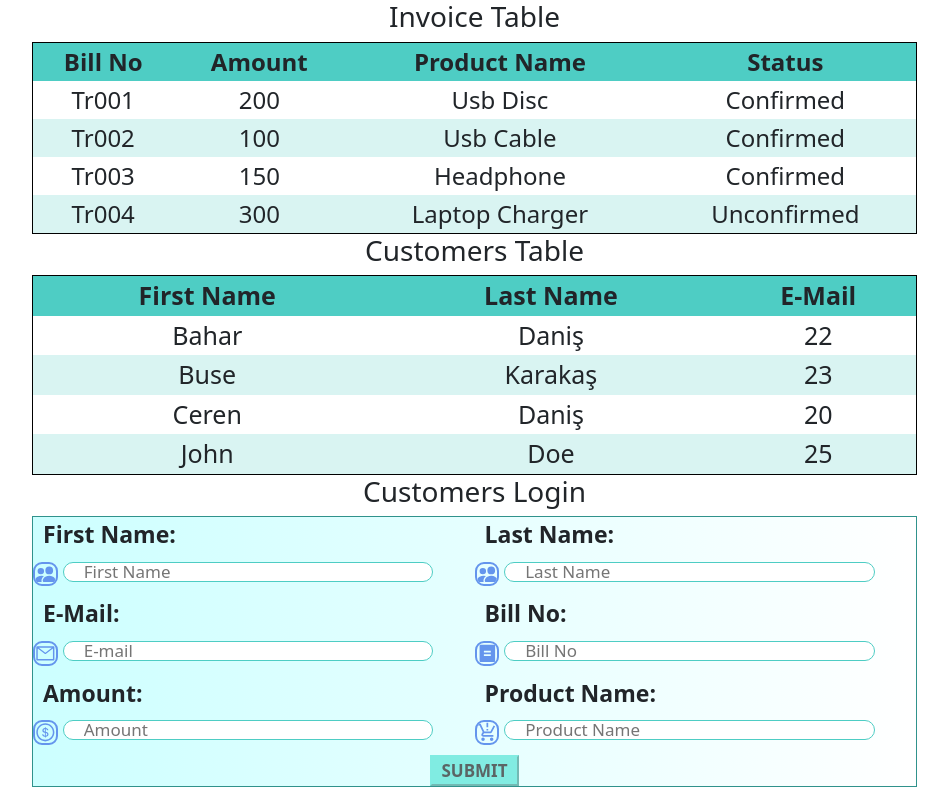
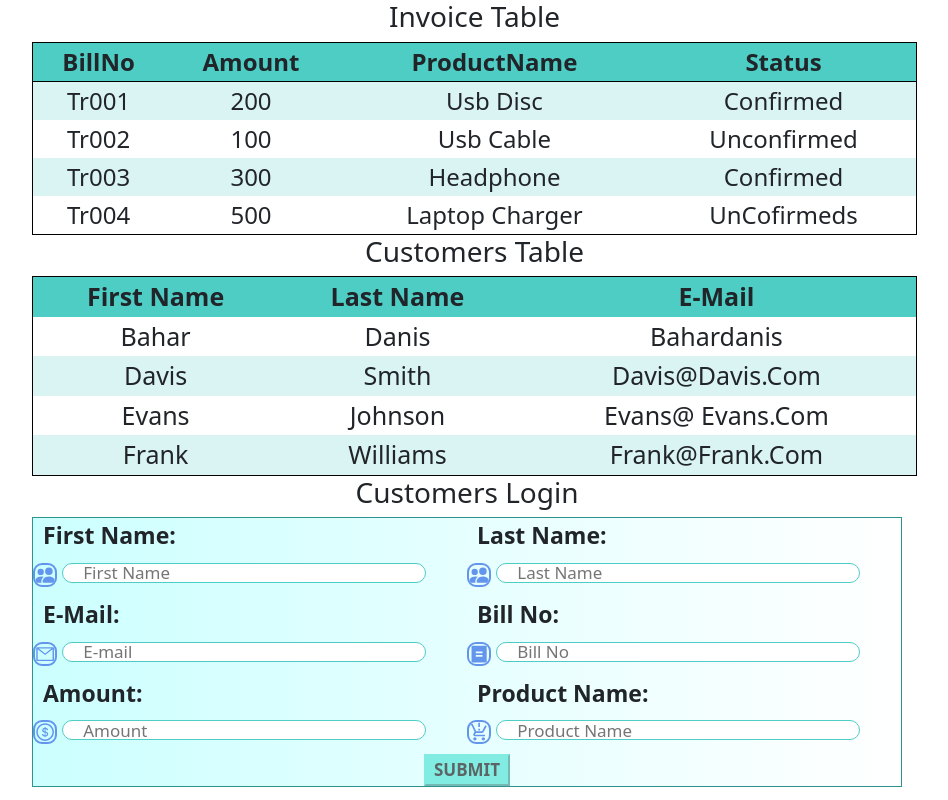
Before and after one commit to bahardns/my-app, a React (Create React App) app: page / in a window 1280 px wide. Shown: the whole page, without its empty margins (173-1121 px from the left). Built offline with nearby package versions, Linux system fonts and the light colour scheme.

Commit message:
data updated  with object

```diff
--- a/src/App.jsx
+++ b/src/App.jsx
@@ -1,8 +1,9 @@
-import React, { useEffect, useState } from 'react';
+// import React, { useEffect, useState } from 'react';
 import Invoice from './components/invoice/index.jsx';
 import Customers from './components/customers/index.jsx';
 import './App.css';
 import Formvalidate from './components/customersform/index.jsx';
+
 
 function App() {
   return (
--- a/src/components/customers/index.jsx
+++ b/src/components/customers/index.jsx
@@ -1,6 +1,12 @@
 import  styles  from "./styles.module.scss";
 import React, { Component } from 'react';
+import {userInfos, headNames} from '../../mock/listingData';
+
 class Customers extends Component {
+    constructor() {
+        super();
+        this.state={}
+    }
 
     render() {
         return (
@@ -8,36 +14,30 @@ class Customers extends Component {
             <div className={styles.container}>
                 <h3>customers table</h3>
                         <table  className={styles.customersTable}>
-                            <tr>
-                                <th>first name</th>
-                                <th>last name</th>
-                                <th>E-mail</th>
-                            </tr>
-                            <tr>
-                                <td>bahar</td>
-                                <td>daniş</td>
-                                <td>22</td>
+                        {
+                            headNames.map((item)=>(
+                                <tr>
+                                    {item.userHead.map((elem)=>(
+                                        <th>{elem}</th>
+                                    ))}
                                 </tr>
-                            <tr>
-                                <td>buse</td>
-                                <td>karakaş</td>
-                                <td>23</td>
-                            </tr>
-                            <tr>
-                                <td>Ceren</td>
-                                <td>daniş</td>
-                                <td>20</td></tr>
+
+                            ) )}
+                                {userInfos.map((item)=>
+                                (
                                 <tr>
-                                <td>john</td>
-                                <td>doe</td>
-                                <td>25</td>
+                                    {Object.keys(item).map((key)=>(
+                                        <td>{item[key]}</td>
+                                ) )}
                                 </tr>
-                            </table>
+                                ))}
+                        </table>
                     </div>
                  </>
 
         );
     }
-}
+ }
+
 
 export default Customers;
--- a/src/components/customersform/index.jsx
+++ b/src/components/customersform/index.jsx
@@ -1,4 +1,4 @@
-import React, { useEffect, useState } from 'react'
+import React, {useState } from 'react'
 import styles from "./styles.module.scss";
 import { BsFillPeopleFill } from "react-icons/bs";
 import { AiOutlineMail } from "react-icons/ai";
@@ -14,7 +14,6 @@ function Formvalidate() {
 
     const validateEmail = (event) => {
         const email = event.target.value;
-        console.log(email)
         if (emailRegex.test(email) || email==='')  {
             setIsValid(true);
             setErrorMessage('');
@@ -30,7 +29,6 @@ function Formvalidate() {
     const letterRegex = /^[a-zA-Z ğüşöçıİĞÜŞÖÇ]*$/;
     const validateWord = (event) => {
         const word = event.target.value;
-        console.log(' word', word);
         if (letterRegex.test(word) || word==='') {
             setIsName(true);
             setMessages('');
@@ -48,7 +46,6 @@ function Formvalidate() {
 
     const SnameError = (event) => {
         const word = event.target.value;
-        console.log(' word', word);
         if (WordRegex.test(word)) {
             setIsSurname(true);
             setSurnameError('');
@@ -66,7 +63,6 @@ function Formvalidate() {
 
     const valideteNumber = (event) => {
         const number = event.target.value;
-        console.log(number)
         if (NumberRegex.test(number)) {
             setIsNumber(true);
             setNumberError('');
@@ -94,59 +90,6 @@ function Formvalidate() {
         }
     }
 
-
-
-    const emailIcon =
-    {
-        color: 'black',
-        float: 'left',
-        border: '1px solid',
-        height:'5%' ,
-        width:'6%',
-
-    };
-    const nameIcon =
-    {
-        float: 'left',
-        border: '1px solid',
-        margin: '0 auto',
-        height:'5%' ,
-        width:'6%'
-
-    };
-    const billIcon =
-    {
-        float: 'left',
-        border: '1px solid',
-        margin: '0 auto',
-        height:'5%' ,
-        width:'6%'
-    }
-    const amountIcon=
-    {
-        float:'left',
-        margin: '0 auto',
-        border: '1px solid',
-        height:'5%' ,
-        width:'6%'
-    };
-    const lastName=
-    {
-        float:'left',
-        margin: '0 auto',
-        border: '1px solid',
-        height:'5%' ,
-        width:'6%'
-    }
-    const ProductIcon=
-    {
-        float:'left',
-        border: '1px solid',
-        height:'5%' ,
-        width:'6%'
-
-    }
-
     return (
         <div className={styles.container}>
             <h3>customers login</h3>
@@ -155,9 +98,10 @@ function Formvalidate() {
                     <label className={styles.formName}>First name:</label>
                     <div className={styles.iconForm}>
                         <BsFillPeopleFill  class={styles.icons}/>
+                        <input className={styles.formInput} type="text" id="fname" name="fname" placeholder="First Name" onChange={validateWord} ></input>
+                    <div className={styles.messageField}>{messages}</div>
                     </div>
-                    <input className={styles.formInput} type="text" id="fname" name="fname" placeholder="First Name" onChange={validateWord} ></input>
-                    <div className={styles.messageField}>{messages}</div>
+
                 </div>
 
                 <div className={styles.formField}>
--- a/src/components/customersform/styles.module.scss
+++ b/src/components/customersform/styles.module.scss
@@ -9,6 +9,7 @@ $dark-turquoise:#00CED1;
     margin: 0 auto;
     position:relative;
     padding-left:15px;
+    padding-right: 15px;
     text-transform:capitalize;
 }
 tr:nth-child(even)
@@ -150,24 +151,26 @@ tr:first-child{
         width: 6%;
         margin-right: 5px;
 }
-  @media only screen and (min-width: 400px)
+//   @media only screen and (min-width: 400px)
+//   {
+//       .formField
+//       {
+//           float: none;
+//       }
+//   }
+
+//   @media only screen and (min-width: 768px)
+//      {
+
+//      }
+
+  @media only screen and (max-width: 992px)
   {
       .formField
       {
-          float: none;
-      }
-  }
-
-  @media only screen and (min-width: 768px)
-     {
-
-     }
-
-  @media only screen and (min-width: 992px)
-  {
-      .formField
-      {
-          float: left;
+         float: none;
+        padding-right: 50px;
+        width: 100%;
 
       }
   }
--- a/src/components/invoice/index.jsx
+++ b/src/components/invoice/index.jsx
@@ -1,47 +1,52 @@
 import  styles  from "./styles.module.scss";
 import React, { Component } from 'react';
+import {invoiceInfos,headNames} from '../../mock/listingData';
 
 class Invoice extends Component {
-
+    // constructor() {
+    //     super();
+    //     this.state={
+    //             bill:[
+    //                 {usersId:1, usersName:"bahar", usersSurname:"danis", usersEmail:"bahardanis"}  ,
+    //                 {usersId:1, usersName:"buse", usersSurname:"karakas", usersEmail:"busekarakas"}
+    //         ]
+    //         }
+    // }
     render() {
         return (
+
                     <div className={styles.container}>
                          <h3>invoice table</h3>
                             <table className={styles.invoicetable}>
-                                <tr className={styles.customer}>
-                                    <th>Bill No</th>
-                                    <th>Amount</th>
-                                    <th>Product Name</th>
-                                    <th>status</th>
-                                </tr>
-                                <tr>
-                                    <td>Tr001</td>
-                                    <td>200</td>
-                                    <td>usb disc</td>
-                                    <td>confirmed</td>
-                                </tr>
-                                <tr>
-                                    <td>tr002</td>
-                                    <td>100</td>
-                                    <td>usb cable</td>
-                                    <td>confirmed</td>
-                                </tr>
-                                <tr>
-                                    <td>tr003</td>
-                                    <td>150</td>
-                                    <td>headphone</td>
-                                    <td>confirmed</td>
-                                </tr>
-                                <tr>
-                                    <td>tr004</td>
-                                    <td>300</td>
-                                    <td>laptop charger</td>
-                                    <td>unconfirmed</td>
-                                </tr>
-                            </table>
+                            <thead className={styles.thead}>
+                            {
+                                headNames.map((item)=>(
+                                    <tr className={styles.customer}>
+                                        {item.invoiceHead.map((elem) => (
+                                            <th>{elem}</th>
+                            ))}
+                                    </tr>
+                                ))
+                            }
+                                </thead>
+                            <tbody>
+                                {invoiceInfos.map((item)=>(
+                                    <tr>
+                                    {Object.keys(item).map((key)=>(
+                                           <td>{item[key]}</td>
+                                        ))}
+                                    </tr>
+
+                                ))}
+                            </tbody>
+                        </table>
+
                 </div>
+
         );
+
     }
+
 }
 
 export default Invoice;
--- a/src/components/invoice/styles.module.scss
+++ b/src/components/invoice/styles.module.scss
@@ -11,19 +11,24 @@ $dark-turquoise:#39A8A0;
     padding-left:15px;
     text-transform:capitalize;
 }
-tr:nth-child(even)
+tbody tr:nth-child(odd)
 {
-  background-color:$just-white;
+    background-color: $light-turquoise;
+}
+tbody tr:nth-child(even)
+{
+    background-color: $just-white;
+}
+.thead > tr > th
+{
+    background-color: $turquoise;
+    border-bottom: black 1px solid;
+
 }
 
-tr:nth-child(odd)
-{
-  background-color: $light-turquoise;
-}
-
-tr:first-child{
-    background-color: $turquoise;
-}
+// .tr:first-child{
+//     background-color: $turquoise;
+// }
 .customersTable
 {
     border: 1px solid;
@@ -32,6 +37,10 @@ tr:first-child{
     background-color: $light-turquoise;
     border-radius: 5px;
     font-size:17px;
+}
+.container.tbody
+{
+    background-color:$just-white;
 }
 .invoicetable
 {
--- /dev/null
+++ b/src/mock/listingData.js
@@ -0,0 +1,57 @@
+export const headNames = [
+    {
+    userHead:['First Name',	'Last Name','E-Mail'],
+    invoiceHead:['billNo','amount','productName','status']
+    }
+]
+
+export const userInfos = [
+    {
+    usersName :'bahar',
+    usersSurname:'danis',
+    usersEmail:'bahardanis'
+    } ,
+    {
+    usersName :'Davis',
+    usersSurname:'Smith',
+    usersEmail:'Davis@Davis.com'
+    } ,
+    {
+    usersName :'Evans',
+    usersSurname:'Johnson',
+    usersEmail:'Evans@ Evans.com'
+    } ,
+   {
+    usersName :'Frank',
+    usersSurname:'Williams',
+    usersEmail:'Frank@Frank.com'
+    }
+]
+export const invoiceInfos = [
+  {
+    billNo:'Tr001',
+    amount:'200',
+    productName:'Usb Disc',
+    Status:'Confirmed'
+    },
+    {
+    billNo:'Tr002',
+    amount:'100',
+    productName:'Usb Cable',
+    Status:'Unconfirmed'
+    },
+    {
+        billNo:'Tr003',
+        amount:'300',
+        productName:'Headphone',
+        Status:'confirmed'
+    },
+    {
+        billNo:'Tr004',
+        amount:'500',
+        productName:'Laptop charger',
+        Status:'unCofirmeds'
+    }
+
+
+]
```
Also changed, not shown: src/mock/dist/listingData.dev.js (added).
